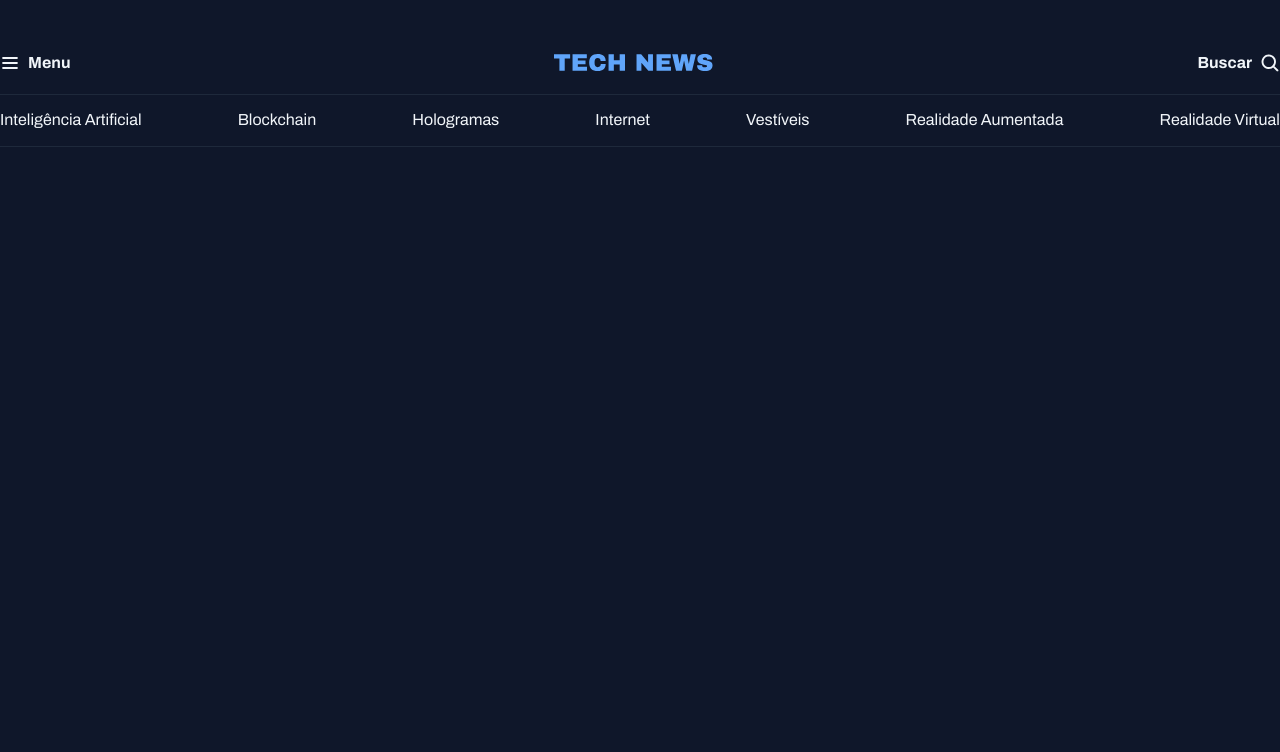
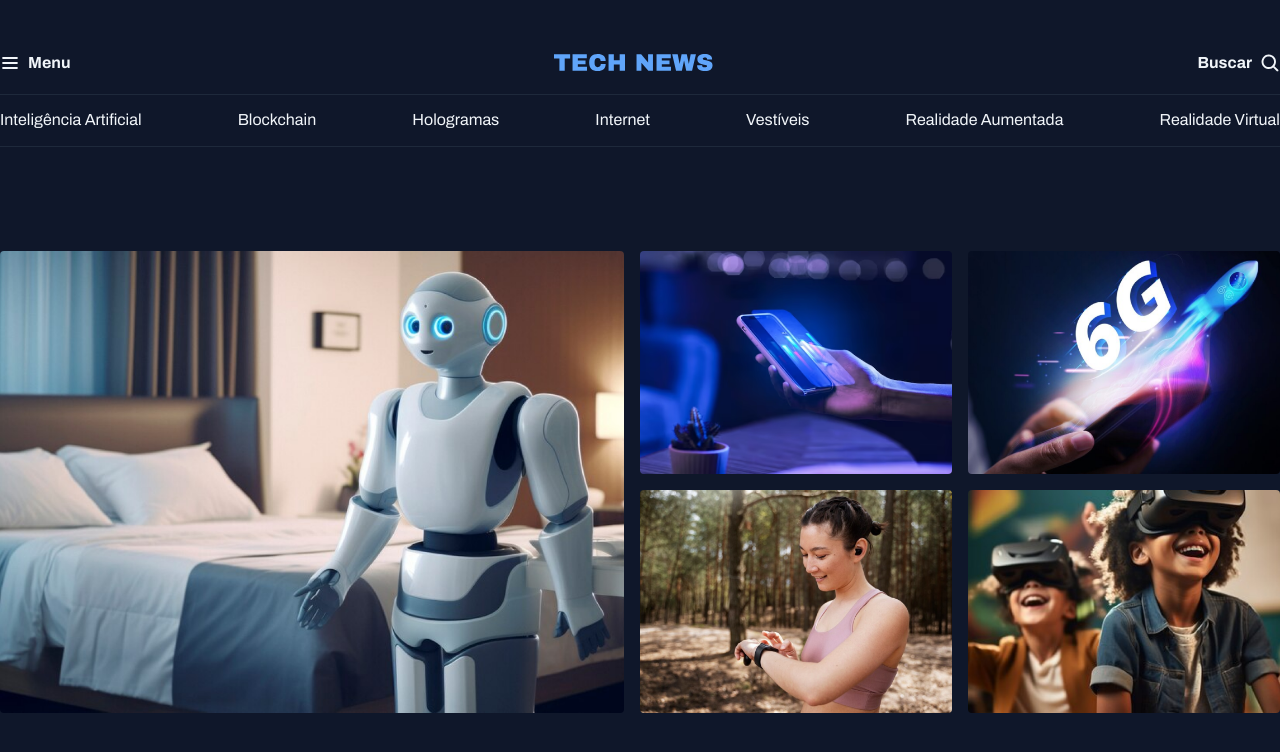
Before and after one commit to mateushdsouza/projeto-portal-de-noticias, a plain HTML site: page index.html in a window 1280 px wide. Drawn offline with Linux system fonts and the light colour scheme.

Commit message:
estruturando a secao destaques

```diff
--- a/index.html
+++ b/index.html
@@ -38,9 +38,32 @@
       <a href="#">Internet</a>
       <a href="#">Vestíveis</a>
       <a href="#">Realidade Aumentada</a>
-      <a href="#">Realidade  Virtual</a>
+      <a href="#">Realidade Virtual</a>
     </nav>
   </header>
+
+  <main class="container grid">
+    <section id="featured" class="grid grid-flow-col gap-16">
+      <div>
+        <img src="assets/images/Image 01.png" alt="">
+      </div>
+
+      <div class="grid grid-cols-2 gap-16">
+        <div>
+          <img src="assets/images/Image 02.png" alt="">
+        </div>
+        <div>
+          <img src="assets/images/Image 03.png" alt="">
+        </div>
+        <div>
+          <img src="assets/images/Image 04.png" alt="">
+        </div>
+        <div>
+          <img src="assets/images/Image 05.png" alt="">
+        </div>
+      </div>
+    </section>
+  </main>
 </body>
 
 </html>
--- a/styles/global.css
+++ b/styles/global.css
@@ -40,18 +40,16 @@ h1, h2, h3 {
   font: inherit;
 }
 
+img {
+  max-width: 100%;
+}
+
 .container {
   max-width: 1280px;
   padding-block: 32px;
   margin-inline: auto;
 }
 
-/* utility-first */
-
-.grid {
-  display: grid;
+main {
+  margin-top: 40px;
 }
-
-.grid-flow-col {
-  grid-auto-flow: column;
-}
--- a/styles/index.css
+++ b/styles/index.css
@@ -1,2 +1,4 @@
 @import url(global.css);
+@import url(utility.css);
 @import url(header.css);
+@import url(sections.css);
--- /dev/null
+++ b/styles/sections.css
@@ -0,0 +1,7 @@
+#featured {
+  img {
+    height: 100%;
+    object-fit: cover;
+    border-radius: 4px;
+  }
+}
--- /dev/null
+++ b/styles/utility.css
@@ -0,0 +1,15 @@
+.grid {
+  display: grid;
+}
+
+.grid-flow-col {
+  grid-auto-flow: column;
+}
+
+.grid-cols-2 {
+  grid-template-columns: 1fr 1fr;
+}
+
+.gap-16 {
+  gap: 16px;
+}
```
